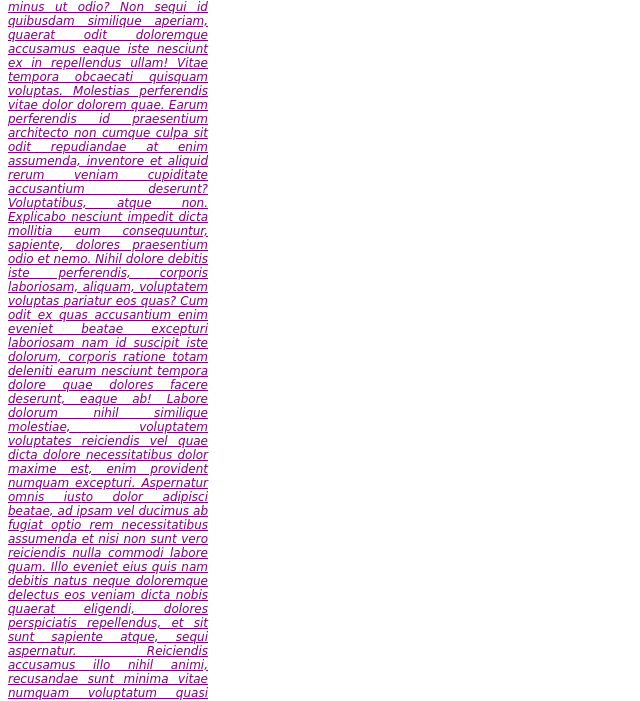
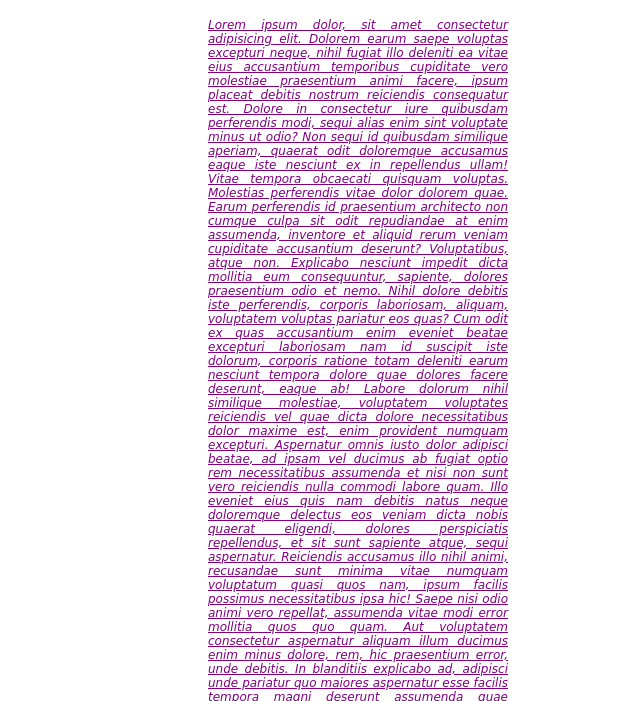
Before and after one commit to ysilvano/IntroCss, a plain HTML site: page 2temp/exercício2/index.html in a window 1280 px wide. Shown: the part 498-1199 px from the top of the page, without its empty margins (0-640 px from the left). Drawn offline with nearby package versions, Linux system fonts and the light colour scheme; a web font is replaced by a local one.

Commit message:
atualizações2

```diff
--- a/2temp/exercício2/index.css
+++ b/2temp/exercício2/index.css
@@ -19,6 +19,7 @@ h1{
 }
 
 div{
-    width: 200px;
+    width: 300px;
     text-align: justify;
+    padding: 200px;
 }
```
